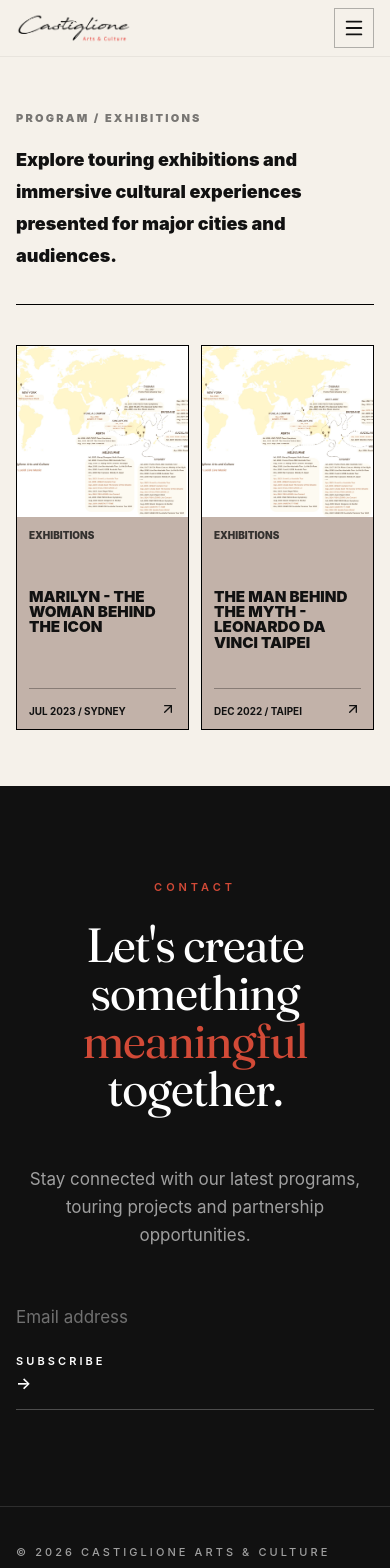
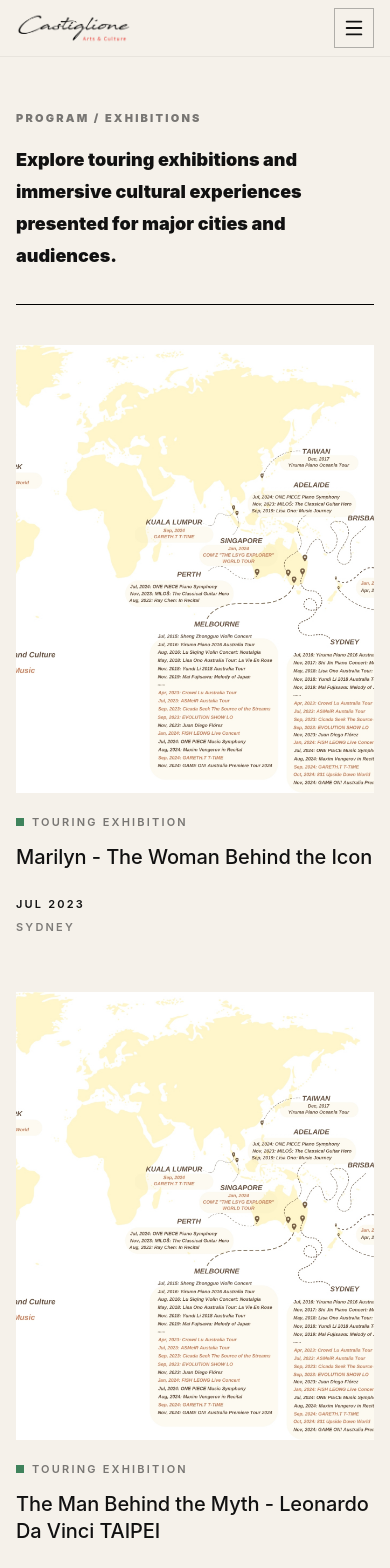
Before and after one commit to helenyucac/castiglione-arts-music-website, a Next.js app: page /programs/exhibitions in a window 390 px wide. Shown: the top 1568 px of the page. Built offline with nearby package versions, Linux system fonts and the light colour scheme.

Commit message:
Use whats on cards for program pages

```diff
--- a/app/programs/concerts/page.tsx
+++ b/app/programs/concerts/page.tsx
@@ -59,7 +59,7 @@ export default function ProgramConcertsPage() {
               </p>
             </div>
 
-            <EventShowcase events={concertEvents} filters={concertFilters} />
+            <EventShowcase events={concertEvents} filters={concertFilters} cardVariant="whats-on" />
           </div>
         </section>
       </main>
--- a/app/programs/exhibitions/page.tsx
+++ b/app/programs/exhibitions/page.tsx
@@ -1,7 +1,7 @@
 import type { Metadata } from "next";
 import { Footer } from "@/components/Footer";
 import { Navigation } from "@/components/Navigation";
-import { TourCard } from "@/components/TourCard";
+import { WhatsOnEventCard } from "@/components/WhatsOnEventCard";
 import { touringExhibitionProgramEvents } from "@/data/tours";
 
 const exhibitionsDescription =
@@ -40,9 +40,9 @@ export default function ProgramExhibitionsPage() {
               </p>
             </div>
 
-            <div className="highlights-grid">
+            <div className="grid grid-cols-1 gap-x-6 gap-y-14 sm:grid-cols-2 lg:grid-cols-4">
               {touringExhibitionProgramEvents.map((event) => (
-                <TourCard key={event.id} tour={event} />
+                <WhatsOnEventCard key={event.id} event={event} />
               ))}
             </div>
           </div>
--- a/app/programs/music-festival/page.tsx
+++ b/app/programs/music-festival/page.tsx
@@ -1,7 +1,7 @@
 import type { Metadata } from "next";
 import { Footer } from "@/components/Footer";
 import { Navigation } from "@/components/Navigation";
-import { TourCard } from "@/components/TourCard";
+import { WhatsOnEventCard } from "@/components/WhatsOnEventCard";
 import { liveMusicFestivalProgramEvents } from "@/data/tours";
 
 const musicFestivalDescription =
@@ -40,9 +40,9 @@ export default function ProgramMusicFestivalPage() {
               </p>
             </div>
 
-            <div className="highlights-grid">
+            <div className="grid grid-cols-1 gap-x-6 gap-y-14 sm:grid-cols-2 lg:grid-cols-4">
               {liveMusicFestivalProgramEvents.map((event) => (
-                <TourCard key={event.id} tour={event} />
+                <WhatsOnEventCard key={event.id} event={event} />
               ))}
             </div>
           </div>
--- a/components/EventShowcase.tsx
+++ b/components/EventShowcase.tsx
@@ -5,6 +5,7 @@ import { ArrowUpRight } from "lucide-react";
 import { useMemo, useState } from "react";
 import { homeTourFilters, type TourCardData, type TourFilter } from "@/data/tours";
 import { TourCard } from "@/components/TourCard";
+import { WhatsOnEventCard } from "@/components/WhatsOnEventCard";
 
 type EventShowcaseFilterValue = TourFilter | "all";
 
@@ -13,6 +14,7 @@ type EventShowcaseProps = {
   filters?: { label: string; value: EventShowcaseFilterValue }[];
   limit?: number;
   showViewMore?: boolean;
+  cardVariant?: "tour" | "whats-on";
 };
 
 function sortEventsByDateDesc(events: TourCardData[]) {
@@ -53,6 +55,7 @@ export function EventShowcase({
   filters = homeTourFilters,
   limit,
   showViewMore = false,
+  cardVariant = "tour",
 }: EventShowcaseProps) {
   const [activeFilter, setActiveFilter] = useState<EventShowcaseFilterValue | null>(
     filters[0]?.value === "all" ? "all" : null,
@@ -90,9 +93,19 @@ export function EventShowcase({
       </div>
 
       {visibleEvents.length > 0 ? (
-        <div className="highlights-grid">
+        <div
+          className={
+            cardVariant === "whats-on"
+              ? "grid grid-cols-1 gap-x-6 gap-y-14 sm:grid-cols-2 lg:grid-cols-4"
+              : "highlights-grid"
+          }
+        >
           {visibleEvents.map((tour) => (
-            <TourCard key={tour.id} tour={tour} />
+            cardVariant === "whats-on" ? (
+              <WhatsOnEventCard key={tour.id} event={tour} />
+            ) : (
+              <TourCard key={tour.id} tour={tour} />
+            )
           ))}
         </div>
       ) : (
--- /dev/null
+++ b/components/WhatsOnEventCard.tsx
@@ -0,0 +1,123 @@
+import Image from "next/image";
+import Link from "next/link";
+import type { TourCardData, TourCategory } from "@/data/tours";
+
+export type WhatsOnDisplayCategory =
+  | "concert-theatre"
+  | "live-music-festival"
+  | "touring-exhibition";
+
+type WhatsOnEventCardProps = {
+  event: TourCardData;
+  displayCategory?: WhatsOnDisplayCategory;
+};
+
+const categoryLabels: Record<WhatsOnDisplayCategory, string> = {
+  "concert-theatre": "Concert & Theatre",
+  "live-music-festival": "Live Music & Festival",
+  "touring-exhibition": "Touring Exhibition",
+};
+
+const categoryColors: Record<WhatsOnDisplayCategory, string> = {
+  "concert-theatre": "#c74736",
+  "live-music-festival": "#3567e8",
+  "touring-exhibition": "#3f835c",
+};
+
+function getDisplayCategory(category: TourCategory): WhatsOnDisplayCategory | null {
+  if (
+    category === "anime-concert" ||
+    category === "gaming-concert" ||
+    category === "classical-recital"
+  ) {
+    return "concert-theatre";
+  }
+
+  if (category === "music-festival" || category === "lucid") {
+    return "live-music-festival";
+  }
+
+  if (category === "exhibitions") {
+    return "touring-exhibition";
+  }
+
+  return null;
+}
+
+function getEventLabel(category: TourCategory, displayCategory: WhatsOnDisplayCategory) {
+  if (category === "music-festival") {
+    return "Music Festival";
+  }
+
+  if (category === "lucid") {
+    return "Lucid Live";
+  }
+
+  return categoryLabels[displayCategory];
+}
+
+export function getWhatsOnDisplayCategory(category: TourCategory) {
+  return getDisplayCategory(category);
+}
+
+export function WhatsOnEventCard({ event, displayCategory }: WhatsOnEventCardProps) {
+  const resolvedCategory = displayCategory ?? getDisplayCategory(event.category);
+
+  if (!resolvedCategory) {
+    return null;
+  }
+
+  return (
+    <Link href={event.href ?? "#"} className="group block">
+      <article>
+        <div className="relative overflow-hidden bg-[#e7e0d6]" style={{ aspectRatio: "4 / 5" }}>
+          <Image
+            src={event.image}
+            alt=""
+            fill
+            sizes="(min-width: 1280px) 23vw, (min-width: 1024px) 31vw, (min-width: 640px) 46vw, 100vw"
+            className="object-cover transition-transform duration-500 ease-out group-hover:scale-[1.025]"
+          />
+        </div>
+
+        <div className="pt-6">
+          <div className="mb-4 flex items-center gap-2">
+            <span
+              aria-hidden="true"
+              className="size-2 shrink-0"
+              style={{ backgroundColor: categoryColors[resolvedCategory] }}
+            />
+            <p
+              className="text-[11px] font-semibold uppercase leading-none tracking-[2.2px] text-[rgba(17,17,17,0.55)] antialiased"
+              style={{ fontFamily: "Inter, sans-serif" }}
+            >
+              {getEventLabel(event.category, resolvedCategory)}
+            </p>
+          </div>
+
+          <h3
+            className="text-[20px] font-medium leading-[27.5px] tracking-[-0.1px] text-[#111111] antialiased transition-colors duration-150 ease-[cubic-bezier(0.4,0,0.2,1)] group-hover:text-[rgba(17,17,17,0.65)]"
+            style={{ fontFamily: "Inter, sans-serif" }}
+          >
+            {event.title}
+          </h3>
+
+          <div className="mt-7">
+            <p
+              className="mb-2 text-[11px] font-semibold uppercase leading-none tracking-[2.2px] text-[#111111] antialiased"
+              style={{ fontFamily: "Inter, sans-serif" }}
+            >
+              {event.dateLabel}
+            </p>
+            <p
+              className="text-[11px] font-semibold uppercase leading-[18px] tracking-[2.2px] text-[rgba(17,17,17,0.52)] antialiased"
+              style={{ fontFamily: "Inter, sans-serif" }}
+            >
+              {event.cities.join(" · ")}
+            </p>
+          </div>
+        </div>
+      </article>
+    </Link>
+  );
+}
```
Also changed, not shown: components/HomeWhatsOnShowcase.tsx (+3 -80 lines).
